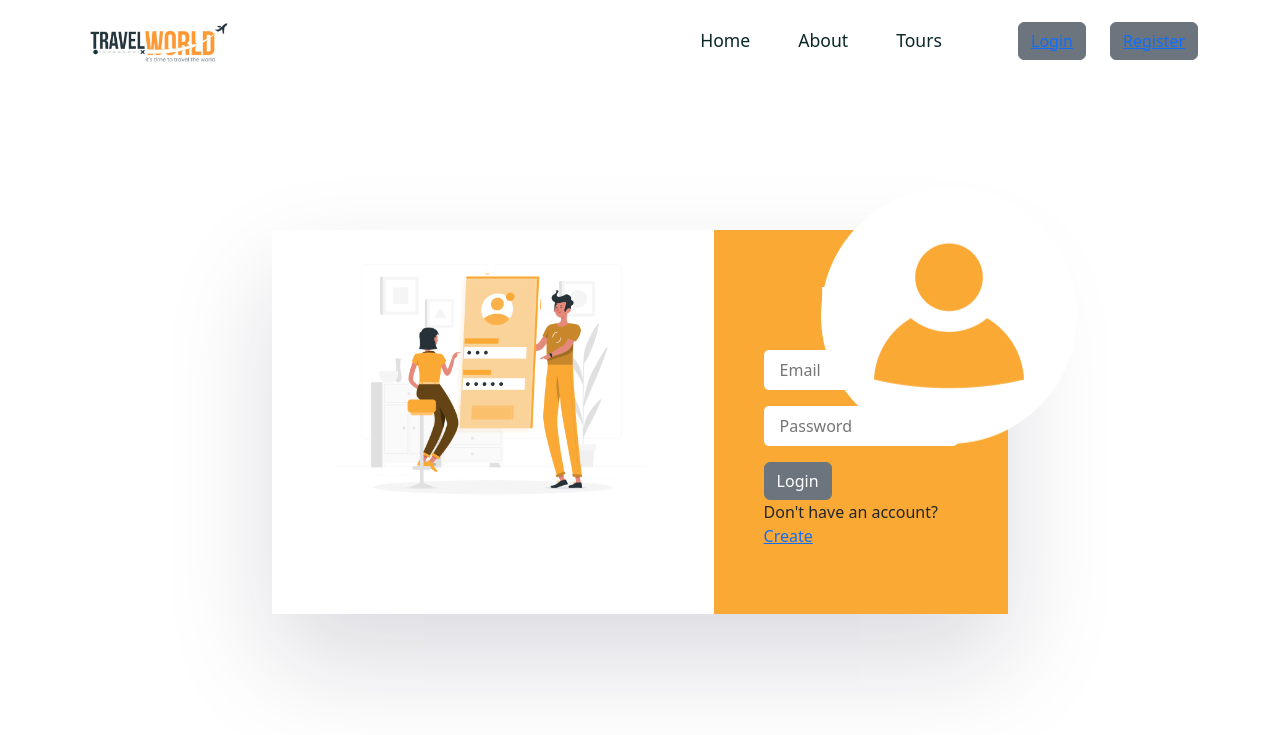
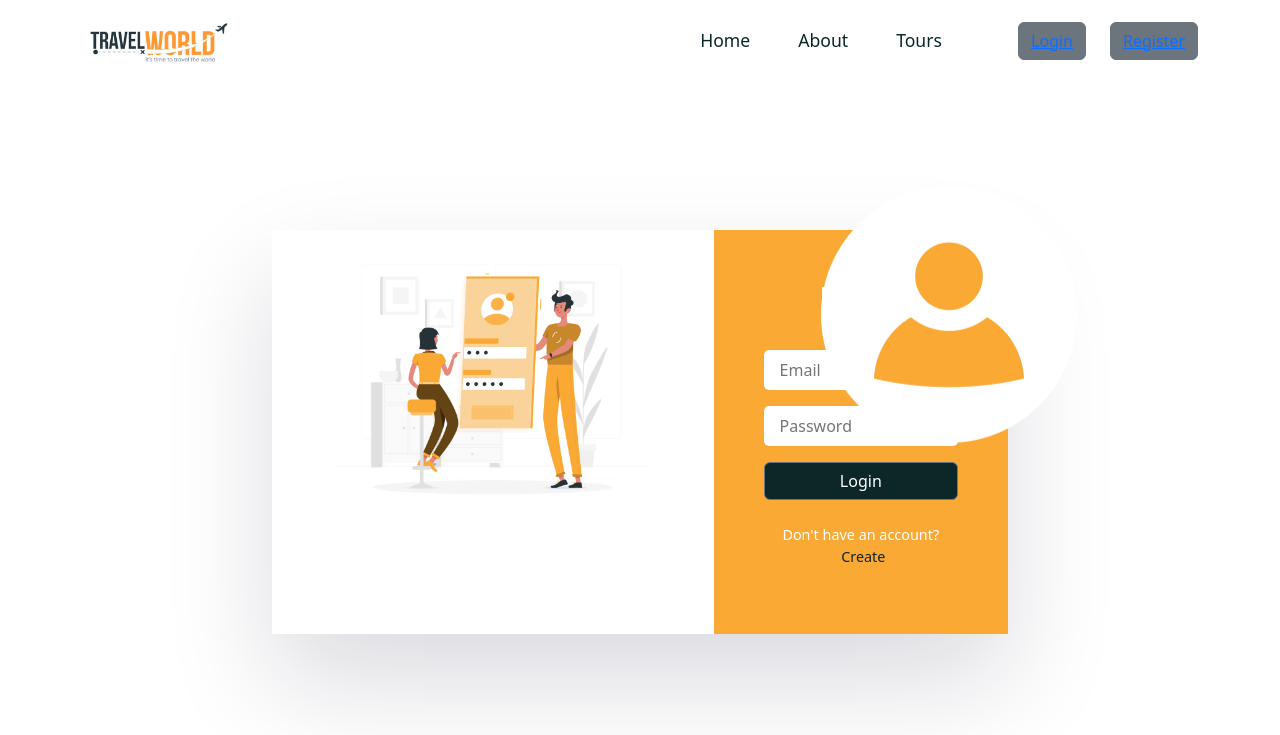
Before and after one commit to Billyrosecodes/Tour_app, a React (Create React App) app in the folder frontend/: page /login in a window 1280 px wide. Shown: the top 735 px of the page. Built offline with nearby package versions, Linux system fonts and the light colour scheme; a web font is replaced by a local one.

Commit message:
rounding up the styling of the login page

```diff
--- a/frontend/src/styles/login.css
+++ b/frontend/src/styles/login.css
@@ -46,3 +46,28 @@
     font-size: 1rem;
     color: var(--heading-color);
 }
+
+.login_form input:focus{
+    outline: none;
+}
+
+.auth_btn{
+    background: var(--heading-color) !important;
+    width: 100%;
+    color: #fff !important;
+}
+
+.login_form p{
+    font-size: .9rem;
+    color: #fff;
+    margin-top: 1.5rem;
+    text-align: center;
+}
+
+.login_form p a{
+    color: var(--heading-color);
+    text-decoration: none;
+    margin-left: 5px;
+    font-weight: 500;
+
+}
```
